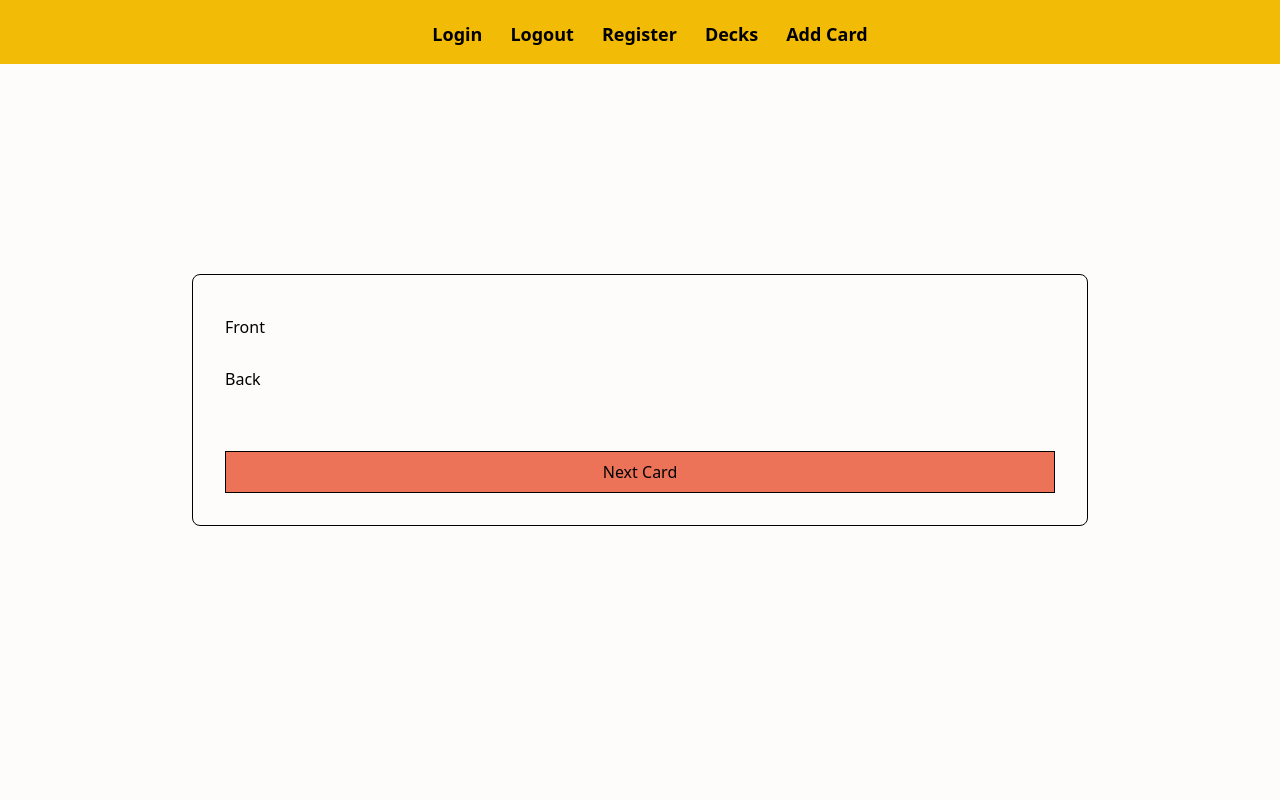
After one commit to Luke1245/ahcs-final-project, a Flask app: template app/templates/revise_deck.html in a window 1280 px wide. The commit adds this page. Run offline with Flask 3, Linux system fonts and the light colour scheme; the template is opened without the code that fills it, so the values that code supplies are empty; style sheets or scripts are compiled from the project's sources.

Commit message:
Bones of the revise cards

```diff
--- a/app/templates/list_cards.html
+++ b/app/templates/list_cards.html
@@ -33,5 +33,10 @@
       <a href="/add_card">
         <button class="border-solid border-2 border-amber font-semibold py-2 text-lg hover:bg-amber px-4">Add a Card</button>
       </a>
+      {% if cards %}
+        <a href="/revise_deck?deck_id={{cards[0].deck_id}}">
+          <button class="border-solid border-2 border-amber font-semibold py-2 text-lg hover:bg-amber px-4">Revise Deck</button>
+        </a>
+      {% endif %}
     </div>
   {% endblock %}
--- /dev/null
+++ b/app/templates/revise_deck.html
@@ -0,0 +1,26 @@
+{% extends 'base.html' %}
+  {% block title %} Revise a deck {% endblock %}
+  {% block content %}
+    <div class="flex items-center min-h-screen">
+      <div class="w-full max-w-4xl px-8 py-8 mx-auto bg-white border rounded-lg">
+        <div class="max-w-full space-y-3">
+            <div>
+              <label class="block py-2">Front</label>
+            </div>
+            <div>
+              <label class="block py-2">Back</label>
+            </div>
+            <div class="pt-10">
+              <button
+                type="submit"
+                class="bg-burnt-sienna border w-full py-2 px-2 rounded-none"
+                value="Submit"
+              >
+                Next Card
+              </button>
+            </div>
+            </div>
+        </div>
+      </div>
+    </div>
+  {% endblock %}
```
Also changed, not shown: app/decks.py (+7 -0 lines).
